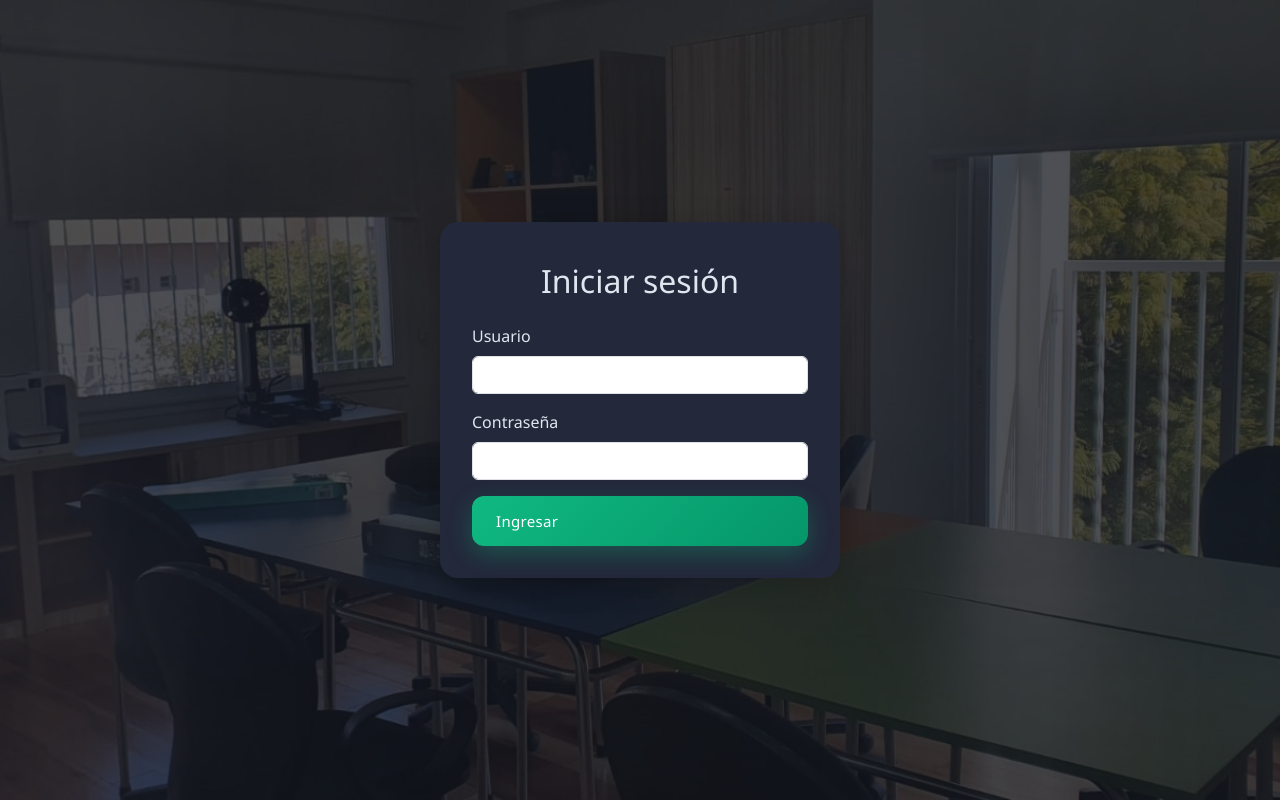
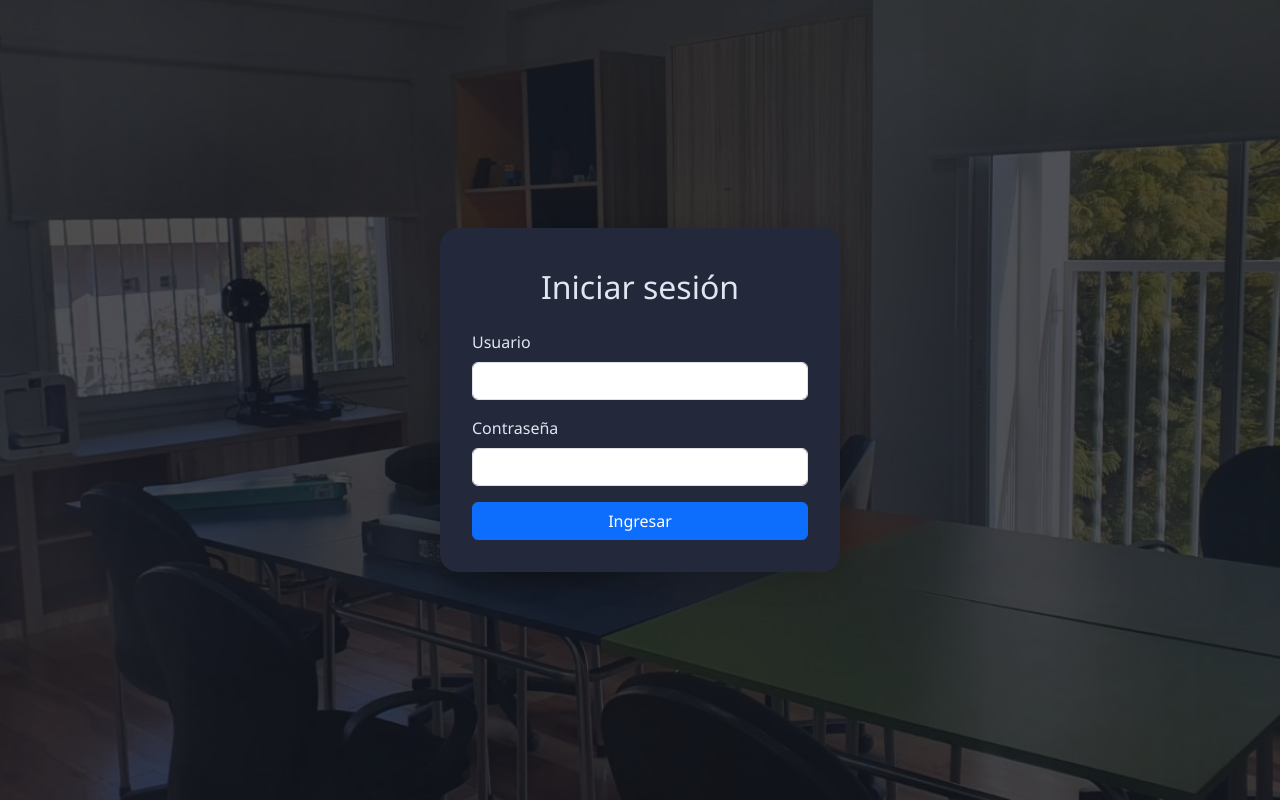
Before and after one commit to javinnieto/asistencIA, a React (Create React App) app in the folder frontend/: page /login in a window 1280 px wide. Built offline with nearby package versions, Linux system fonts and the light colour scheme.

Commit message:
fix: filtros en dashboard

```diff
--- a/frontend/src/components/PersonasTable.css
+++ b/frontend/src/components/PersonasTable.css
@@ -79,8 +79,8 @@
   z-index: 1;
 }
 
-/* Botones profesionales */
-.btn {
+/* Botones profesionales - específicos para PersonasTable */
+.personas-table-container .btn {
   display: inline-flex;
   align-items: center;
   gap: 12px;
@@ -97,7 +97,7 @@
   letter-spacing: 0.3px;
 }
 
-.btn::before {
+.personas-table-container .btn::before {
   content: '';
   position: absolute;
   top: 0;
@@ -108,30 +108,30 @@
   transition: left 0.6s;
 }
 
-.btn:hover::before {
+.personas-table-container .btn:hover::before {
   left: 100%;
 }
 
-.btn-primary {
+.personas-table-container .btn-primary {
   background: linear-gradient(135deg, #10b981 0%, #059669 100%);
   color: white;
   box-shadow: 0 8px 25px rgba(16, 185, 129, 0.3);
 }
 
-.btn-primary:hover {
+.personas-table-container .btn-primary:hover {
   background: linear-gradient(135deg, #059669 0%, #047857 100%);
   transform: translateY(-2px);
   box-shadow: 0 12px 35px rgba(16, 185, 129, 0.4);
 }
 
-.btn-secondary {
+.personas-table-container .btn-secondary {
   background: rgba(255, 255, 255, 0.15);
   color: white;
   border: 1px solid rgba(255, 255, 255, 0.3);
   backdrop-filter: blur(10px);
 }
 
-.btn-secondary:hover {
+.personas-table-container .btn-secondary:hover {
   background: rgba(255, 255, 255, 0.25);
   transform: translateY(-2px);
   box-shadow: 0 8px 25px rgba(255, 255, 255, 0.2);
@@ -509,7 +509,7 @@
   background: linear-gradient(90deg, transparent, rgba(102, 126, 234, 0.2), transparent);
 }
 
-.btn-page {
+.personas-table-container .btn-page {
   padding: 12px 16px;
   border: 2px solid rgba(226, 232, 240, 0.8);
   background: rgba(255, 255, 255, 0.8);
@@ -525,21 +525,21 @@
   box-shadow: 0 2px 8px rgba(0, 0, 0, 0.04);
 }
 
-.btn-page:hover:not(:disabled) {
+.personas-table-container .btn-page:hover:not(:disabled) {
   background: white;
   border-color: #667eea;
   transform: translateY(-2px);
   box-shadow: 0 8px 25px rgba(102, 126, 234, 0.15);
 }
 
-.btn-page.active {
+.personas-table-container .btn-page.active {
   background: linear-gradient(135deg, #667eea 0%, #764ba2 100%);
   border-color: #667eea;
   color: white;
   box-shadow: 0 8px 25px rgba(102, 126, 234, 0.25);
 }
 
-.btn-page:disabled {
+.personas-table-container .btn-page:disabled {
   opacity: 0.5;
   cursor: not-allowed;
   transform: none;
```
